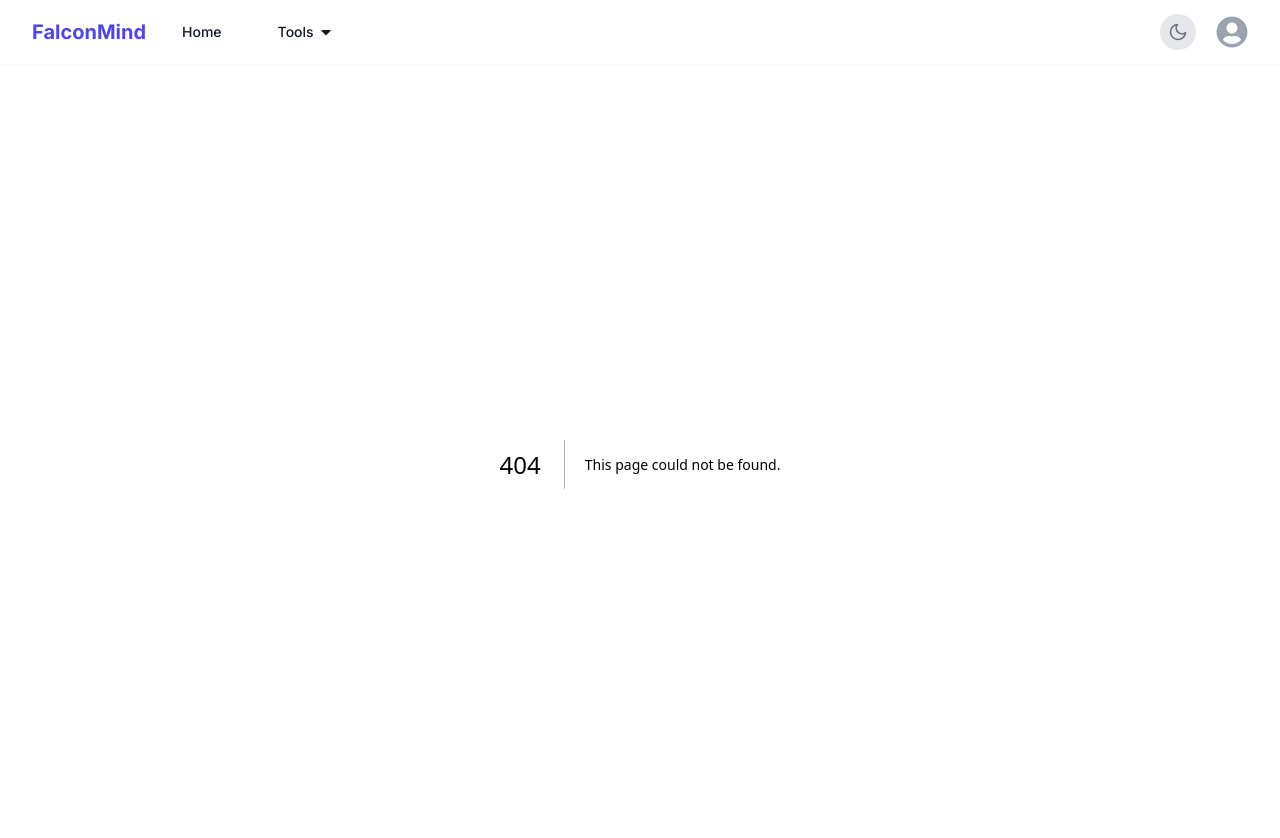
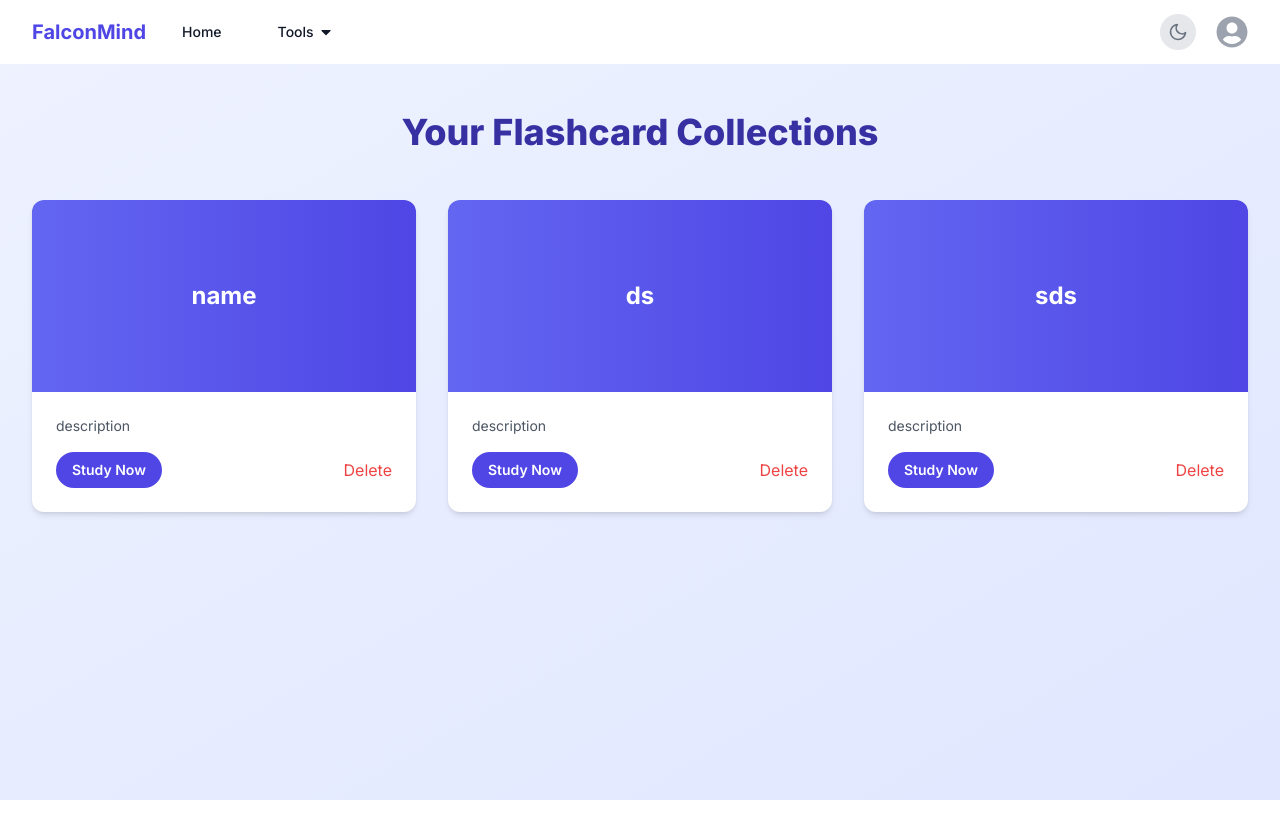
Before and after one commit to ObayM/FalconMind, a Next.js app: page /flashcards in a window 1280 px wide. Before the commit this address had no page. Shown: the top 838 px of the page. After the commit the page ends 800 px from the top, so only its background shows below. Built offline with nearby package versions, Linux system fonts and the light colour scheme.

Commit message:
flash cards main page

```diff
--- a/app/components/progressTracker.jsx
+++ /dev/null
@@ -1,32 +0,0 @@
-import React from 'react';
-
-const ProgressTracker = ({ current, total }) => {
-  const percentage = Math.min(Math.max((current / total) * 100, 0), 100);
-
-  return (
-    <div className="w-full">
-      <div className="relative pt-1">
-        <div className="flex mb-2 items-center justify-between">
-          <div>
-            <span className="text-xs font-semibold inline-block py-1 px-2 uppercase rounded-full text-teal-600 dark:text-teal-300">
-              Progress
-            </span>
-          </div>
-          <div className="text-right">
-            <span className="text-xs font-semibold inline-block text-teal-600 dark:text-teal-300">
-              {percentage.toFixed(0)}%
-            </span>
-          </div>
-        </div>
-        <div className="overflow-hidden h-2 mb-4 text-xs flex rounded bg-teal-200 dark:bg-teal-700">
-          <div
-            style={{ width: `${percentage}%` }}
-            className="shadow-none flex flex-col text-center whitespace-nowrap text-white justify-center bg-teal-500 dark:bg-teal-300"
-          ></div>
-        </div>
-      </div>
-    </div>
-  );
-};
-
-export default ProgressTracker;
--- /dev/null
+++ b/app/flashcards/page.jsx
@@ -0,0 +1,89 @@
+'use client';
+import { useEffect, useState } from "react";
+import { useRouter } from "next/navigation";
+import { motion, AnimatePresence } from "framer-motion";
+
+export default function Flashcards() {
+    const flashcards = [
+        {name : 'name', description : 'description'},
+        {name : 'ds', description : 'description'},
+        {name : 'sds', description : 'description'},
+
+    ]
+
+    const handleCardClick = () => {
+        console.log("hellow ")
+    }
+
+
+    return (
+        <div style={{ minHeight: 'calc(100vh - 64px)' }} className="bg-gradient-to-br from-indigo-50 to-indigo-100 py-12 px-4 sm:px-6 lg:px-8">
+            <div className="max-w-7xl mx-auto">
+                <motion.h1
+                    className="text-4xl font-extrabold text-center text-indigo-800 mb-12"
+                    initial={{ opacity: 0, y: -20 }}
+                    animate={{ opacity: 1, y: 0 }}
+                    transition={{ duration: 0.5 }}
+                >
+                    Your Flashcard Collections
+                </motion.h1>
+                <div className="grid grid-cols-1 sm:grid-cols-2 lg:grid-cols-3 gap-8">
+                    {flashcards.map((flashcard, index) => (
+                        <motion.div
+                            key={index}
+                            initial={{ opacity: 0 }}
+                            animate={{ opacity: 1 }}
+                            transition={{ duration: 0.5 }}
+                            className="bg-white rounded-xl shadow-md overflow-hidden transform transition-all duration-300 hover:shadow-lg relative"
+                        >
+                            <div
+                                className="h-48 bg-gradient-to-r from-indigo-500 to-indigo-600 flex items-center justify-center cursor-pointer"
+                                onClick={() => handleCardClick(flashcard.name)}
+                            >
+                                <h2 className="text-2xl font-bold text-white text-center px-4">
+                                    {flashcard.name}
+                                </h2>
+                            </div>
+                            <div className="p-6">
+                                <p className="text-gray-600 text-sm mb-4">
+                                    {flashcard.description || "No description available"}
+                                </p>
+                                <div className="flex justify-between items-center">
+                                    <button
+                                        onClick={() => handleCardClick(flashcard.name)}
+                                        className="bg-indigo-600 text-white px-4 py-2 rounded-full text-sm font-semibold hover:bg-indigo-700 transition-colors duration-300"
+                                    >
+                                        Study Now
+                                    </button>
+                                    <button
+                                        className="text-red-500 hover:text-red-700 transition-colors duration-300"
+                                    >
+                                        Delete
+
+                                    </button>
+                                </div>
+                            </div>
+                        </motion.div>
+                    ))}
+                </div>
+                {flashcards.length === 0 && (
+                    <motion.div
+                        initial={{ opacity: 0 }}
+                        animate={{ opacity: 1 }}
+                        transition={{ duration: 0.5 }}
+                        className="text-center mt-12"
+                    >
+                        <p className="text-xl text-gray-600">You don&apos;t have any flashcard collections yet.</p>
+                        <button
+                            onClick={() => router.push('/generate')}
+                            className="mt-4 bg-indigo-600 text-white px-6 py-3 rounded-full text-lg font-semibold hover:bg-indigo-700 transition-colors duration-300"
+                        >
+                            Create Your First Collection
+                        </button>
+                    </motion.div>
+                )}
+            </div>
+
+        </div>
+    );
+}
```
